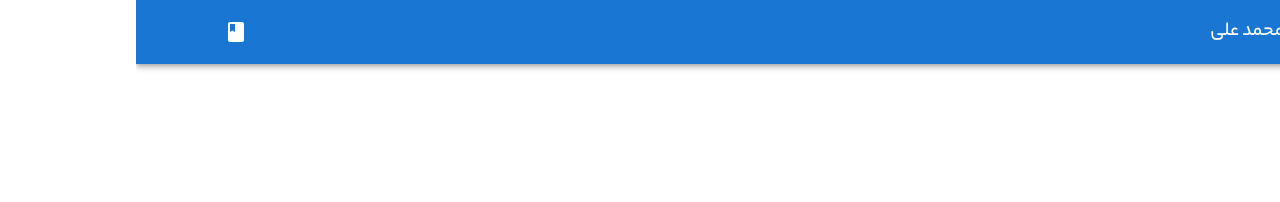
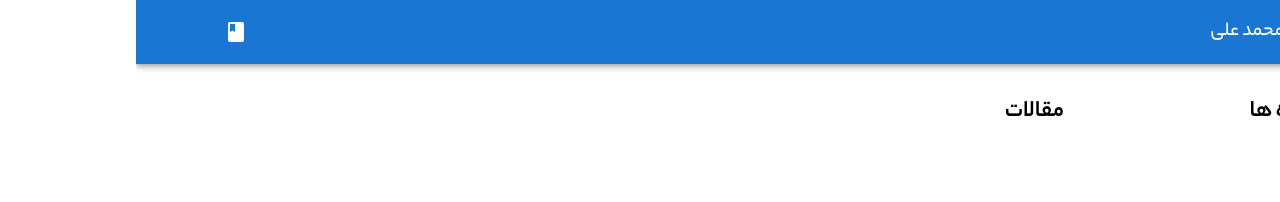
Before and after one commit to MohammadAliPk/GraphQL-Blog, a React (Vite) app: page / in a window 1280 px wide. Shown: the top 202 px of the page. Built offline with nearby package versions, Linux system fonts and the light colour scheme.

Commit message:
Grids added

```diff
--- a/src/App.jsx
+++ b/src/App.jsx
@@ -1,12 +1,12 @@
 import Header from './components/layout/Header'
-
+import Home from './components/home/Home'
 
 function App() {
   return (
     <>
-      <Header>
+      <Header />
+      <Home />
 
-      </Header>
     </>
   )
 }
--- /dev/null
+++ b/src/components/author/Authors.jsx
@@ -0,0 +1,11 @@
+import React from 'react';
+
+const Authors = () => {
+    return (
+        <div>
+
+        </div>
+    );
+};
+
+export default Authors;
--- /dev/null
+++ b/src/components/blog/Blogs.jsx
@@ -0,0 +1,11 @@
+import React from 'react';
+
+const Blogs = () => {
+    return (
+        <div>
+
+        </div>
+    );
+};
+
+export default Blogs;
--- /dev/null
+++ b/src/components/home/Home.jsx
@@ -0,0 +1,23 @@
+import React from 'react';
+import { Container, Grid, Typography } from '@mui/material';
+import Authors from '../author/Authors';
+import Blogs from '../blog/Blogs';
+
+const Home = () => {
+    return (
+        <Container maxWidth="lg">
+            <Grid container >
+                <Grid item xs={12} md={3} mt={4}>
+                    <Typography component="h3" variant="h5" mb={3} fontWeight={700}>نویسنده ها</Typography>
+                    <Authors />
+                </Grid>
+                <Grid item xs={12} md={9} mt={4}>
+                    <Typography component="h3" variant="h5" mb={3} fontWeight={700}>مقالات</Typography>
+                    <Blogs />
+                </Grid>
+            </Grid>
+        </Container>
+    );
+};
+
+export default Home;
```
